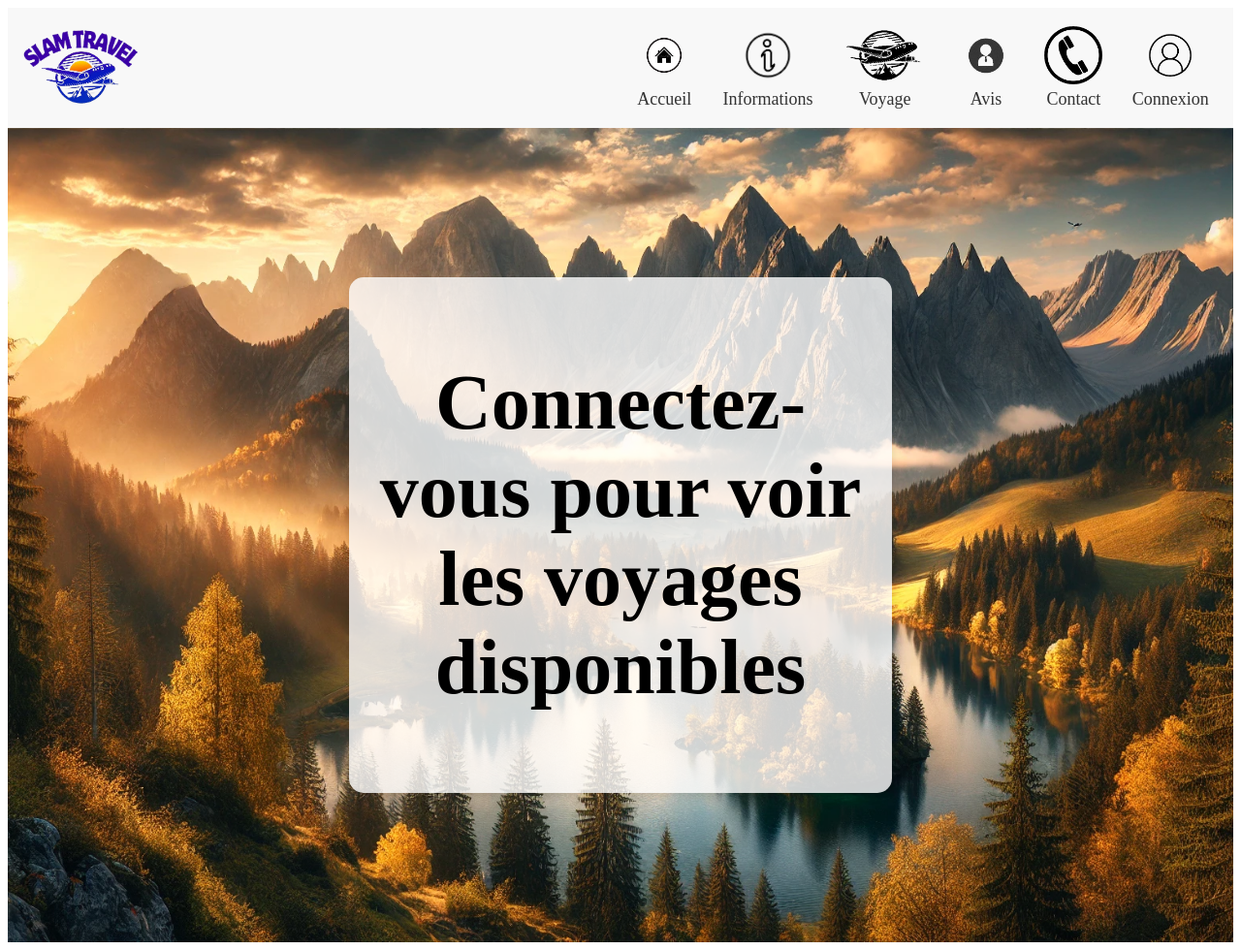
After one commit to Plabou102/AP-1---Comeleon-G1, a Symfony app: template AP-1---Comeleon-G1-dev/symfony/slam_travel_site/templates/annonce/index.html.twig in a window 1280 px wide. The commit adds this page. Shown: the whole page at 97% size. Run offline with Twig, Linux system fonts and the light colour scheme; the template is opened without the code that fills it, so the values that code supplies are empty; some libraries are stand-ins or nearby versions.

Commit message:
<Feature>(page):Prestations

```diff
--- a/AP-1---Comeleon-G1-dev/symfony/slam_travel_site/migrations/Version20241011151132.php
+++ b/AP-1---Comeleon-G1-dev/symfony/slam_travel_site/migrations/Version20241018083333.php
@@ -10,7 +10,7 @@ use Doctrine\Migrations\AbstractMigration;
 /**
  * Auto-generated Migration: Please modify to your needs!
  */
-final class Version20241011151132 extends AbstractMigration
+final class Version20241018083333 extends AbstractMigration
 {
     public function getDescription(): string
     {
@@ -20,12 +20,12 @@ final class Version20241011151132 extends AbstractMigration
     public function up(Schema $schema): void
     {
         // this up() migration is auto-generated, please modify it to your needs
-        $this->addSql('CREATE TABLE utilisateur (id INT AUTO_INCREMENT NOT NULL, nom VARCHAR(255) NOT NULL, prenom VARCHAR(255) NOT NULL, username VARCHAR(255) NOT NULL, password VARCHAR(255) NOT NULL, roles JSON NOT NULL, PRIMARY KEY(id)) DEFAULT CHARACTER SET utf8mb4 COLLATE `utf8mb4_unicode_ci` ENGINE = InnoDB');
+        $this->addSql('CREATE UNIQUE INDEX UNIQ_IDENTIFIER_USERNAME ON utilisateur (username)');
     }
 
     public function down(Schema $schema): void
     {
         // this down() migration is auto-generated, please modify it to your needs
-        $this->addSql('DROP TABLE utilisateur');
+        $this->addSql('DROP INDEX UNIQ_IDENTIFIER_USERNAME ON utilisateur');
     }
 }
--- a/AP-1---Comeleon-G1-dev/symfony/slam_travel_site/src/Controller/AccueilController.php
+++ b/AP-1---Comeleon-G1-dev/symfony/slam_travel_site/src/Controller/AccueilController.php
@@ -17,4 +17,3 @@ class AccueilController extends AbstractController
         ]);
     }
 }
-//test
--- a/AP-1---Comeleon-G1-dev/symfony/slam_travel_site/templates/accueil/index.html.twig
+++ b/AP-1---Comeleon-G1-dev/symfony/slam_travel_site/templates/accueil/index.html.twig
@@ -175,7 +175,9 @@
 
             <div class="button-container">
                 <div class="round-button">
+                <a href="{{ path('app_annonce') }}">
                     <img src="{{ asset('images/voyage.png') }}" alt="Voyage">
+                </a>
                 </div>
                 <p>Voyage</p>
                 <p>Découvrez nos destinations de rêve à travers le monde. Explorez les endroits qui vous inspirent, planifiez votre prochain voyage, et laissez-nous vous guider vers l’aventure parfaite.</p>
--- /dev/null
+++ b/AP-1---Comeleon-G1-dev/symfony/slam_travel_site/templates/annonce/index.html.twig
@@ -0,0 +1,208 @@
+{% extends 'base.html.twig' %}
+
+{% block title %}Voyages{% endblock %}
+
+{% block body %}
+<style>
+
+    .header {
+        display: flex;
+        justify-content: space-between;
+        align-items: center;
+        background-color: #f8f8f8;
+        padding: 10px;
+    }
+
+    .logo {
+        flex: 1;
+    }
+
+    .logo img {
+        max-height: 100px;
+    }
+
+    .page-title {
+        flex: 2;
+        text-align: center;
+        font-size: 24px;
+        font-weight: bold;
+    }
+
+    .nav-links {
+        flex: 3;
+        display: flex;
+        justify-content: space-around;
+        align-items: center;
+    }
+
+    .nav-links a {
+        text-decoration: none;
+        font-size: 18px;
+        color: #333;
+        margin: 0 10px;
+        display: flex;
+        flex-direction: column;
+        align-items: center;
+        text-align: center;
+    }
+
+    .nav-links img {
+        max-height: 60px;
+        margin-bottom: 5px;
+    }
+
+    .navbar {
+        position: relative;
+        z-index: 1000;
+        background-color: #f8f8f8;
+        padding: 10px;
+        display: flex;
+        justify-content: space-between;
+        align-items: center;
+    }
+
+    .page-background {
+        position: relative;
+        background-image: url('{{ asset("images/background.png") }}');
+        background-size: cover;
+        background-position: center center;
+        background-repeat: no-repeat;
+        height: 100vh;
+        display: flex;
+        flex-direction: column;
+        justify-content: center;
+        align-items: center;
+        text-align: center;
+        color: white;
+        flex-direction: column;
+        gap: 20px;
+        padding: 20px;
+    }
+
+    .container {
+        padding: 30px;
+        border-radius: 15px;
+        max-height: 70vh;
+        overflow-y: auto;
+        width: 500px;
+        margin: 0px auto;
+        max-width: 90%;
+        box-shadow: 0 4px 8px rgba(0, 0, 0, 0.1);
+        background-color: transparent;
+    }
+
+    .annonce {
+        list-style: none;
+        padding: 15px;
+        margin-bottom: 20px;
+        background-color: #f9f9f9;
+        border-radius: 10px;
+        margin-bottom: 20px;
+        box-shadow: 0 2px 4px rgba(0, 0, 0, 0.1);
+        color: #333;
+    }
+
+    .annonce li {
+        margin-bottom: 10px;
+    }
+
+    .btn {
+        padding: 10px 20px;
+        border: none;
+        border-radius: 5px;
+        cursor: pointer;
+    }
+
+    .btn-primary {
+        background-color: #007bff;
+        color: #fff;
+    }
+
+    .btn-danger {
+        background-color: #dc3545;
+        color: #fff;
+    }
+
+    .btn-success {
+        background-color: #28a745;
+        color: #fff;
+    }
+
+    .message {
+        color: black;
+        font-size: 40px; /* Taille de police augmentée */
+        text-align: center;
+        width: 100%; /* Occupe toute la largeur */
+        height: 100%; /* Occupe toute la hauteur */
+        display: flex; /* Utilise flexbox pour centrer */
+        justify-content: center; /* Centre horizontalement */
+        align-items: center; /* Centre verticalement */
+    }
+
+        .button-container {
+        display: flex; /* Utilise flexbox pour centrer */
+        justify-content: center; /* Centre horizontalement */
+        margin-top: 20px; /* Ajoute un espacement supérieur */
+    }
+
+        .buttons-wrapper {
+        display: flex; /* Utilise flexbox pour centrer les boutons */
+        justify-content: center; /* Centre horizontalement */
+        gap: 10px; /* Espacement entre les boutons */
+        margin-top: 15px; /* Espacement supérieur */
+    }
+</style>
+
+<header class="header">
+    {% include 'nav.html.twig' %}
+</header>
+
+<div class="page-background">
+    <div class="container" style="background-color: rgba(255, 255, 255, 0.8); padding: 30px; border-radius: 15px; max-width: 800px; box-shadow: 0 4px 8px rgba(0,0,0,0.1);">
+        {% if is_granted('ROLE_ADMIN') %}
+            {% for lAnnonce in lesAnnonces %}
+                <ul class="annonce">
+                    <li><strong>Prix :</strong> {{lAnnonce.prixAnnonce}} €</li>
+                    <li><strong>Pour :</strong> {{lAnnonce.nbmaxpersonne}} personnes</li>
+                    <li><strong>Départ :</strong> {{lAnnonce.datedepart|date('Y-m-d')}}</li>
+                    <li><strong>Retour :</strong> {{lAnnonce.dateretour|date('Y-m-d')}}</li>
+                    <li><strong>Pays :</strong> {{lAnnonce.paysAnnonce}}</li>
+                    <li><strong>Ville :</strong> {{lAnnonce.villeAnnonce}}</li>
+                    <li><strong>Description :</strong> {{lAnnonce.descriptionannonce}}</li>
+                                        <li class="buttons-wrapper">
+                        <form action="{{ path('app_modificationAnnonce', {'id': lAnnonce.id}) }}" method="get">
+                            <button type="submit" class="btn btn-primary">Modifier</button>
+                        </form>
+                        <form action="{{ path('app_supprimerAnnonce', {'id': lAnnonce.id}) }}" method="post">
+                            <input type="hidden" name="_token" value="{{ csrf_token('delete' ~ lAnnonce.id) }}">
+                            <button type="submit" class="btn btn-danger">Supprimer</button>
+                        </form>
+                    </li>
+                </ul>
+            {% endfor %}
+        </div>
+
+        <div class="button-container">
+            <form action="{{ path('app_ajoutAnnonce') }}" method="get">
+                <button type="submit" class="btn btn-success" style="padding: 40px 30px; font-size: 20px;">Ajouter une annonce</button>
+            </form>
+        {% elseif is_granted('ROLE_USER') %}
+            {% for lAnnonce in lesAnnonces %}
+                <ul class="annonce">
+                    <li><strong>Prix :</strong> {{lAnnonce.prixAnnonce}} €</li>
+                    <li><strong>Pour :</strong> {{lAnnonce.nbmaxpersonne}} personnes</li>
+                    <li><strong>Du :</strong> {{lAnnonce.datedepart|date('Y-m-d')}}</li>
+                    <li><strong>Au :</strong> {{lAnnonce.dateretour|date('Y-m-d')}}</li>
+                    <li><strong>Pays :</strong> {{lAnnonce.paysAnnonce}}</li>
+                    <li><strong>Ville :</strong> {{lAnnonce.villeAnnonce}}</li>
+                    <li><strong>Description :</strong> {{lAnnonce.descriptionannonce}}</li>
+                </ul>
+            {% endfor %}
+        </div>
+        {% else %}
+            <div class="message">
+                <h1>Connectez-vous pour voir les voyages disponibles</h1>
+            </div>
+        {% endif %}
+
+{% endblock %}
--- a/AP-1---Comeleon-G1-dev/symfony/slam_travel_site/templates/nav.html.twig
+++ b/AP-1---Comeleon-G1-dev/symfony/slam_travel_site/templates/nav.html.twig
@@ -54,6 +54,9 @@
             <img src="{{ asset('images/accueil.png') }}" alt="Accueil Icon"> Accueil
         </a>
         <a>
+            <img src="{{ asset('images/i.png') }}" alt="Informations Icon"> Informations
+        </a>
+        <a href="{{ path('app_annonce') }}">
             <img src="{{ asset('images/voyage.png') }}" alt="Voyage Icon"> Voyage
         </a>
     {% if is_granted('ROLE_ADMIN') %}
@@ -68,7 +71,13 @@
         <a>
             <img src="{{ asset('images/contact.png') }}" alt="Contact Icon"> Contact
         </a>
+    {% if app.user %}
+        <a href="{{ path('app_login') }}">
+            <img src="{{ asset('images/connexion.png') }}" alt="Connexion Icon"> {{ app.user.userIdentifier }}
+        </a>
+    {% else %}
         <a href="{{ path('app_login') }}">
             <img src="{{ asset('images/connexion.png') }}" alt="Connexion Icon"> Connexion
         </a>
+    {% endif %}
     </nav>
--- a/AP-1---Comeleon-G1-dev/symfony/slam_travel_site/templates/security/login.html.twig
+++ b/AP-1---Comeleon-G1-dev/symfony/slam_travel_site/templates/security/login.html.twig
@@ -183,7 +183,7 @@
 
     {% if app.user %}
         <div class="mb-3">
-            You are logged in as {{ app.user.userIdentifier }}, <a href="{{ path('app_logout') }}">Logout</a>
+            Vous êtes connecté en tant que {{ app.user.userIdentifier }}, <a href="{{ path('app_logout') }}">Se déconnecter</a>
         </div>
     {% endif %}
 
```
Also changed, not shown: AP-1---Comeleon-G1-dev/symfony/slam_travel_site/migrations/Version20241017094405.php (deleted, +0 -43 lines), AP-1---Comeleon-G1-dev/symfony/slam_travel_site/migrations/Version20241018092745.php (added, +31 -0 lines), AP-1---Comeleon-G1-dev/symfony/slam_travel_site/src/Controller/AnnonceController.php (added, +120 -0 lines), AP-1---Comeleon-G1-dev/symfony/slam_travel_site/src/Entity/Annonce.php (+0 -20 lines), AP-1---Comeleon-G1-dev/symfony/slam_travel_site/src/Form/AnnonceType.php (added, +38 -0 lines), AP-1---Comeleon-G1-dev/symfony/slam_travel_site/templates/annonce/ajoutAnnonce.html.twig (added, +82 -0 lines), AP-1---Comeleon-G1-dev/symfony/slam_travel_site/templates/annonce/modificationAnnonce.html.twig (added, +15 -0 lines).
